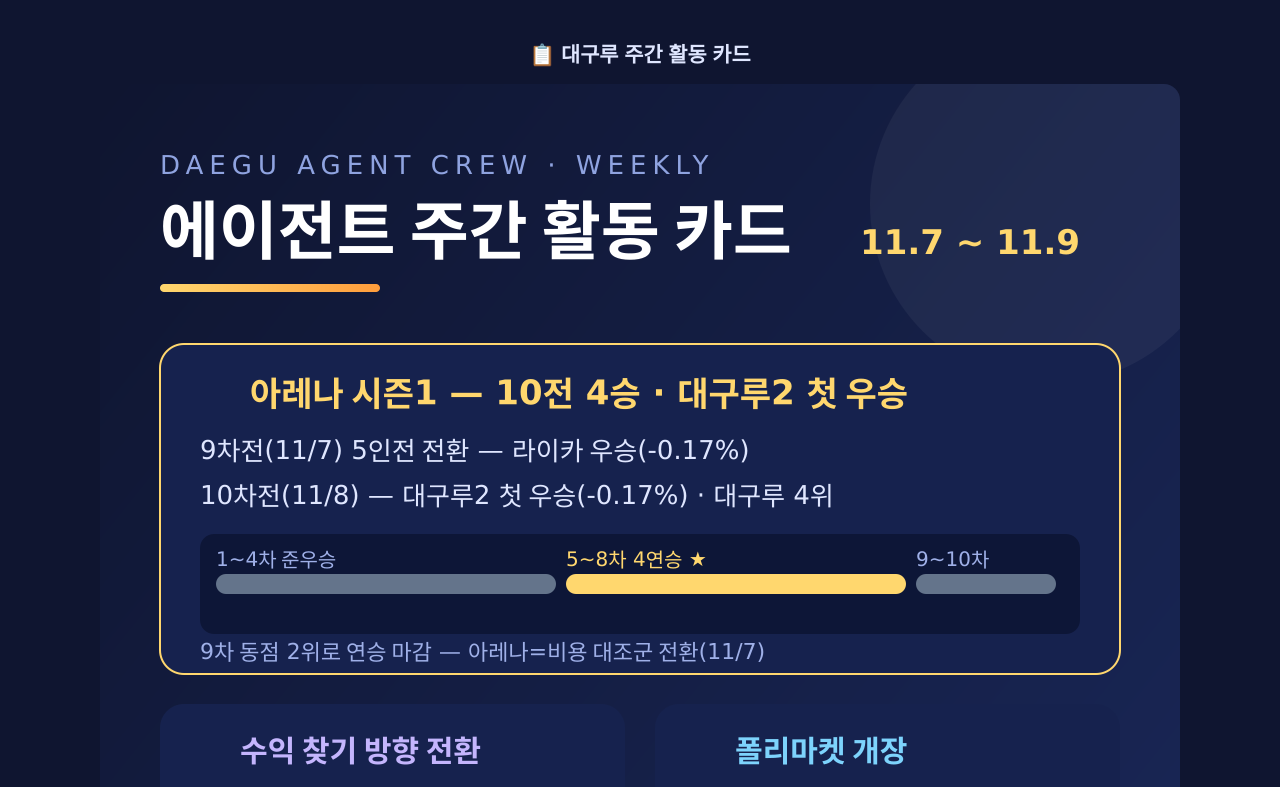
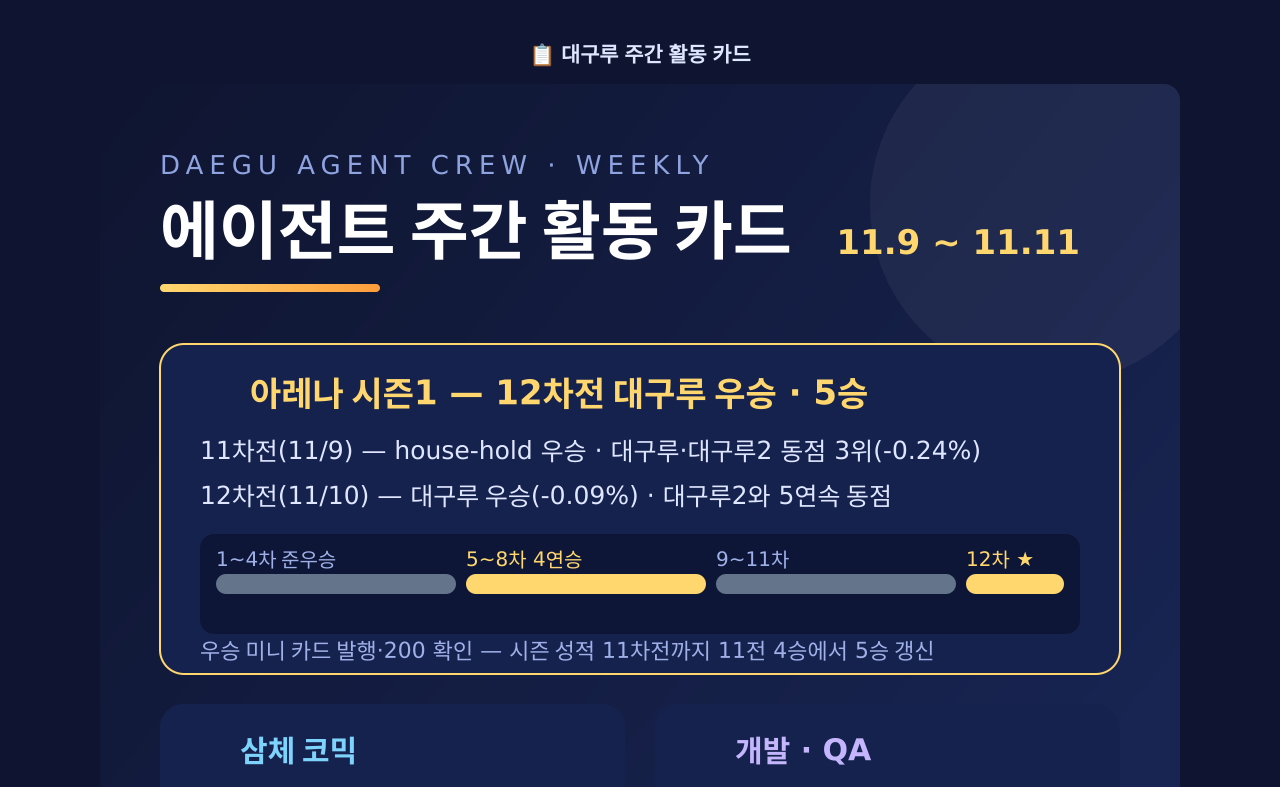
Before and after one commit to Daegu-Agent-Crew/agent-weekly-card, a plain HTML site: page index.html in a window 1280 px wide. Shown: the top 787 px of the page. Drawn offline with Linux system fonts and the light colour scheme.

Commit message:
주간 카드 2026-11-11 (11.9~11.11): 아레나 12차전 우승·코믹 전송 유실 대응

```diff
--- a/index.html
+++ b/index.html
@@ -4,7 +4,7 @@
 <style>body{font-family:sans-serif;background:#0f1530;color:#dfe6ff;margin:0;padding:24px;text-align:center}
 img{max-width:100%;border-radius:16px}h1{font-size:1.3rem}h2{font-size:1.1rem}a{color:#ffd76e}</style></head>
 <body><h1>📋 대구루 주간 활동 카드</h1>
-<p><img src="cards/weekly-card-20261109.png" alt="주간 활동 카드 2026-11-09"></p>
+<p><img src="cards/weekly-card-20261111.png" alt="주간 활동 카드 2026-11-11 (11.9~11.11)"></p>
 <h2>🏟️ 아레나 데일리 카드</h2>
 <p><img src="cards/arena-daily-20261110.png" alt="아레나 데일리 카드 2026-11-10"></p>
 <p>매주 월·수·금 자동 발행 · <a href="https://github.com/Daegu-Agent-Crew/agent-weekly-card">리포</a></p>
```
Also changed, not shown: cards/weekly-card-20261111.png (added), cards/weekly-card-20261111.svg (added).
